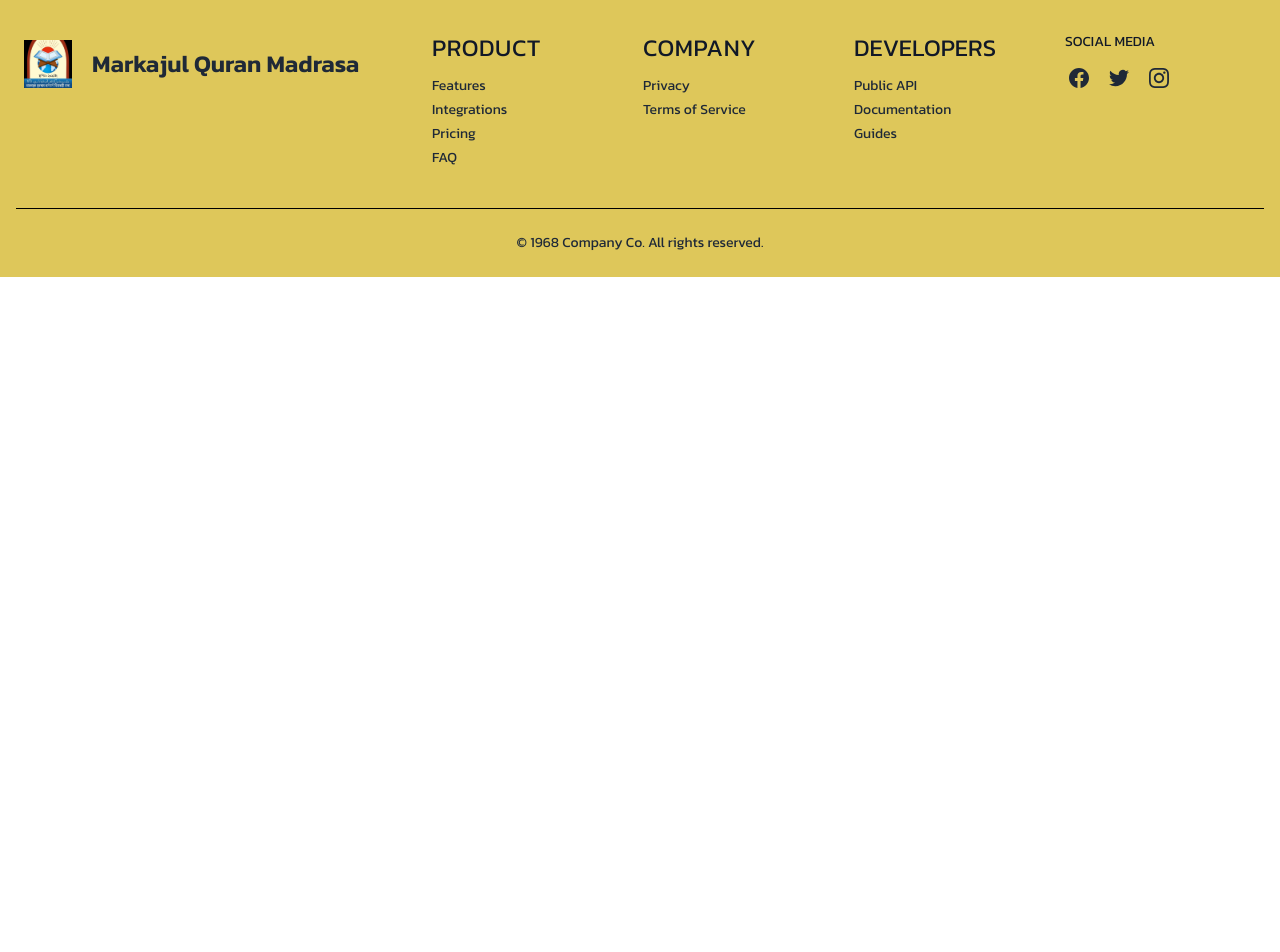
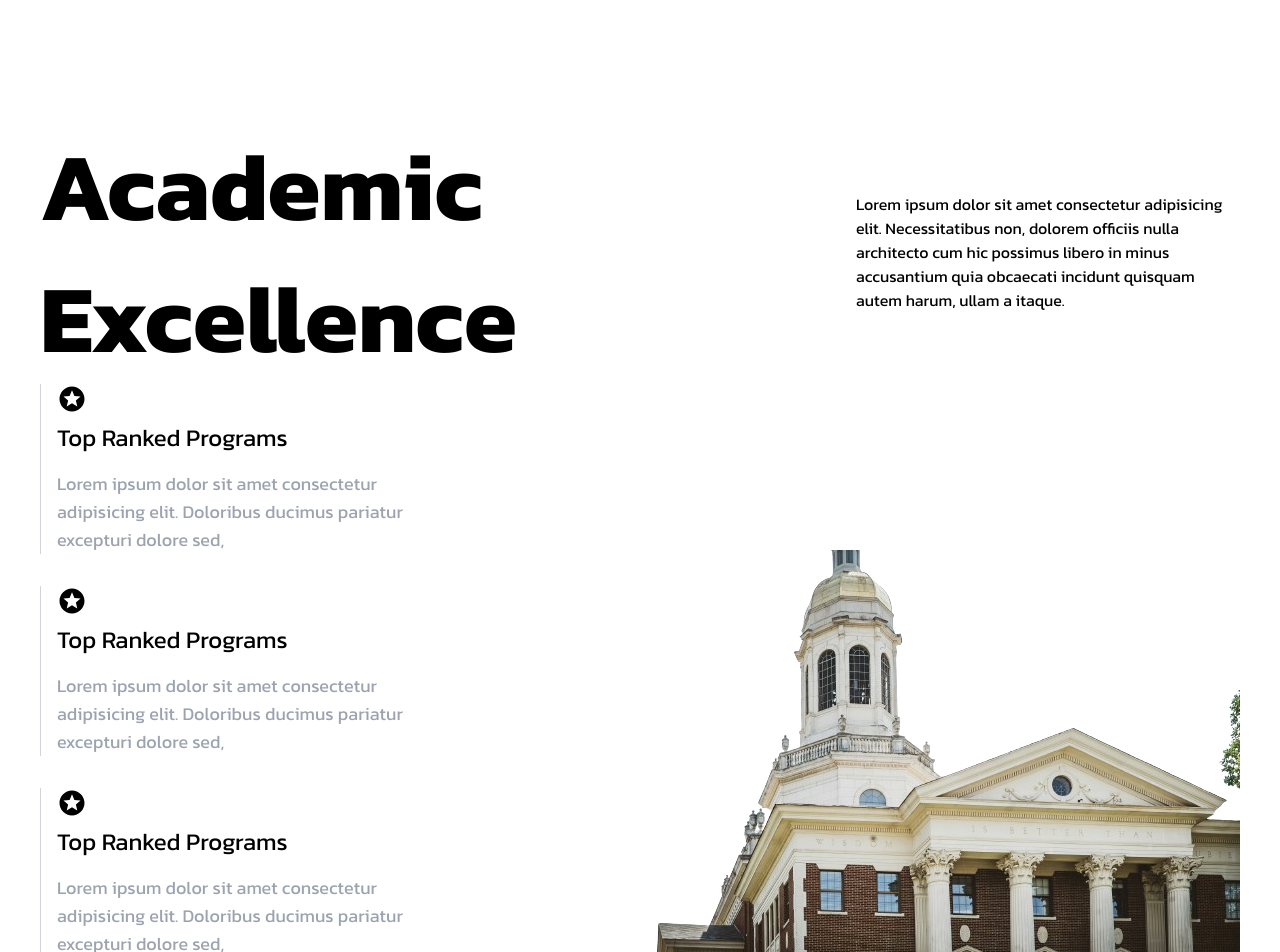
Before and after one commit to Raiyan109/markaz-vite, a React (Vite) app: page / in a window 1280 px wide. Shown: the part 820-1772 px from the top of the page. Before the commit the page ends 1097 px from the top, so only its background shows below. Built offline with nearby package versions, Linux system fonts and the light colour scheme.

Commit message:
academic excellence done with responsive

```diff
--- /dev/null
+++ b/src/components/AcademicExcellence.jsx
@@ -0,0 +1,36 @@
+import excellenceImg from '../assets/academicExcellence1.png'
+import { MdStars } from "react-icons/md";
+const AcademicExcellence = () => {
+    return (
+        <div className='px-10 py-32'>
+            <div className='flex flex-col md:flex-row justify-between items-center gap-8 md:gap-20' >
+                <h1>Academic Excellence</h1>
+                <h6 className='max-w-md md:max-w-sm'>Lorem ipsum dolor sit amet consectetur adipisicing elit. Necessitatibus non, dolorem officiis nulla architecto cum hic possimus libero in minus accusantium quia obcaecati incidunt quisquam autem harum, ullam a itaque.</h6>
+            </div>
+            <div className='flex flex-col-reverse md:flex-row items-end justify-between gap-5'>
+                <div className='flex flex-col gap-8'>
+                    <div className='flex flex-col gap-2 border-l pl-4 border-gray-300'>
+                        <MdStars size={30} />
+                        <h3 className='mb-2'>Top Ranked Programs</h3>
+                        <h5>Lorem ipsum dolor sit amet consectetur adipisicing elit. Doloribus ducimus pariatur excepturi dolore sed, </h5>
+                    </div>
+                    <div className='flex flex-col gap-2 border-l pl-4 border-gray-300'>
+                        <MdStars size={30} />
+                        <h3 className='mb-2'>Top Ranked Programs</h3>
+                        <h5>Lorem ipsum dolor sit amet consectetur adipisicing elit. Doloribus ducimus pariatur excepturi dolore sed, </h5>
+                    </div>
+                    <div className='flex flex-col gap-2 border-l pl-4 border-gray-300'>
+                        <MdStars size={30} />
+                        <h3 className='mb-2'>Top Ranked Programs</h3>
+                        <h5>Lorem ipsum dolor sit amet consectetur adipisicing elit. Doloribus ducimus pariatur excepturi dolore sed, </h5>
+                    </div>
+                </div>
+                <div>
+                    <img src={excellenceImg} alt="" />
+                </div>
+            </div>
+        </div>
+    )
+}
+
+export default AcademicExcellence
--- a/src/components/Footer.jsx
+++ b/src/components/Footer.jsx
@@ -2,7 +2,7 @@ import { Link } from 'react-router-dom'
 import logo from '../assets/logo.jpg'
 const Footer = () => {
     return (
-        <footer className="px-4 divide-y divide-black bg-accent text-gray-800">
+        <footer className="px-4 divide-y divide-black bg-secondary text-primary">
             <div className="container flex flex-col justify-between py-10 mx-auto space-y-8 lg:flex-row lg:space-y-0">
                 <div className="lg:w-1/3">
                     <a rel="noopener noreferrer" href="#" className="flex justify-center space-x-3 lg:justify-start">
@@ -17,7 +17,7 @@ const Footer = () => {
                 </div>
                 <div className="grid grid-cols-2 text-sm gap-x-3 gap-y-8 lg:w-2/3 sm:grid-cols-4">
                     <div className="space-y-3">
-                        <h3 className="tracking-wide uppercase text-gray-900">Product</h3>
+                        <h3 className="tracking-wide uppercase text-primary">Product</h3>
                         <ul className="space-y-1">
                             <li>
                                 <a rel="noopener noreferrer" href="#">Features</a>
@@ -34,7 +34,7 @@ const Footer = () => {
                         </ul>
                     </div>
                     <div className="space-y-3">
-                        <h3 className="tracking-wide uppercase text-gray-900">Company</h3>
+                        <h3 className="tracking-wide uppercase text-primary">Company</h3>
                         <ul className="space-y-1">
                             <li>
                                 <a rel="noopener noreferrer" href="#">Privacy</a>
@@ -45,7 +45,7 @@ const Footer = () => {
                         </ul>
                     </div>
                     <div className="space-y-3">
-                        <h3 className="uppercase text-gray-900">Developers</h3>
+                        <h3 className="uppercase text-primary">Developers</h3>
                         <ul className="space-y-1">
                             <li>
                                 <a rel="noopener noreferrer" href="#">Public API</a>
@@ -59,7 +59,7 @@ const Footer = () => {
                         </ul>
                     </div>
                     <div className="space-y-3">
-                        <div className="uppercase text-gray-900">Social media</div>
+                        <div className="uppercase text-primary">Social media</div>
                         <div className="flex justify-start space-x-3">
                             <a rel="noopener noreferrer" href="#" title="Facebook" className="flex items-center p-1">
                                 <svg xmlns="http://www.w3.org/2000/svg" fill="currentColor" viewBox="0 0 32 32" className="w-5 h-5 fill-current">
--- a/src/pages/Home.jsx
+++ b/src/pages/Home.jsx
@@ -1,3 +1,4 @@
+import AcademicExcellence from '../components/AcademicExcellence';
 import Footer from '../components/Footer';
 import Hero from '../components/Hero';
 import Navbar from '../components/Navbar';
@@ -7,6 +8,7 @@ const Home = () => {
         <div>
             <Navbar />
             <Hero />
+            <AcademicExcellence />
             <Footer />
         </div>
     );
--- a/tailwind.config.js
+++ b/tailwind.config.js
@@ -12,7 +12,7 @@ export default {
         // darkBlue: '#072768',
         // lightBlue: '#5079B2',
         // offWhite: '#F7EFE8'
-        primary: '#fff',
+        primary: '#F3F3F3',
         secondary: '#432818',
         accent: '#dec75a'
       }
```
Also changed, not shown: src/_ui_ux_ideas.txt, src/assets/academicExcellence.png (added), src/assets/academicExcellence1.png (added).
